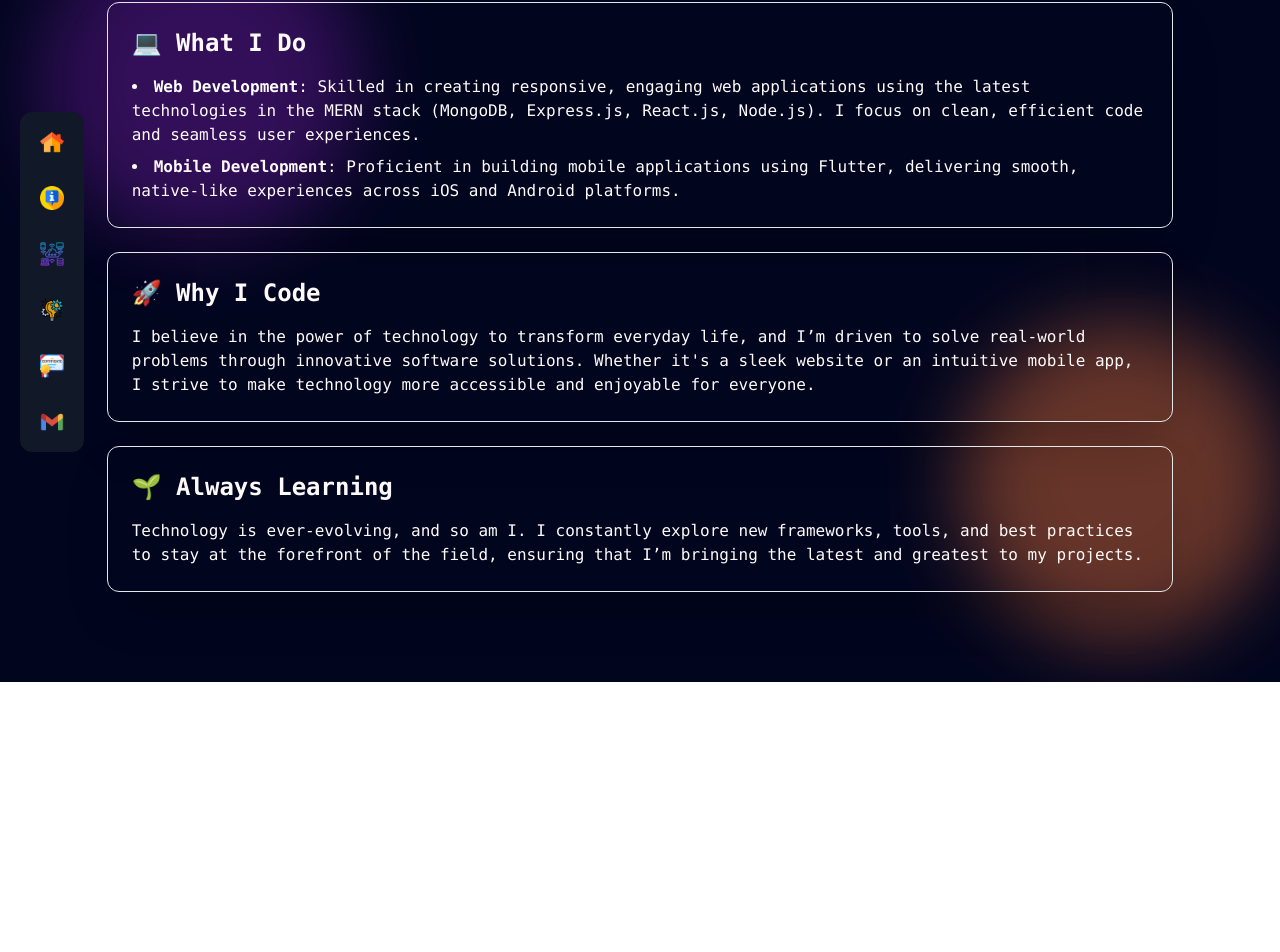
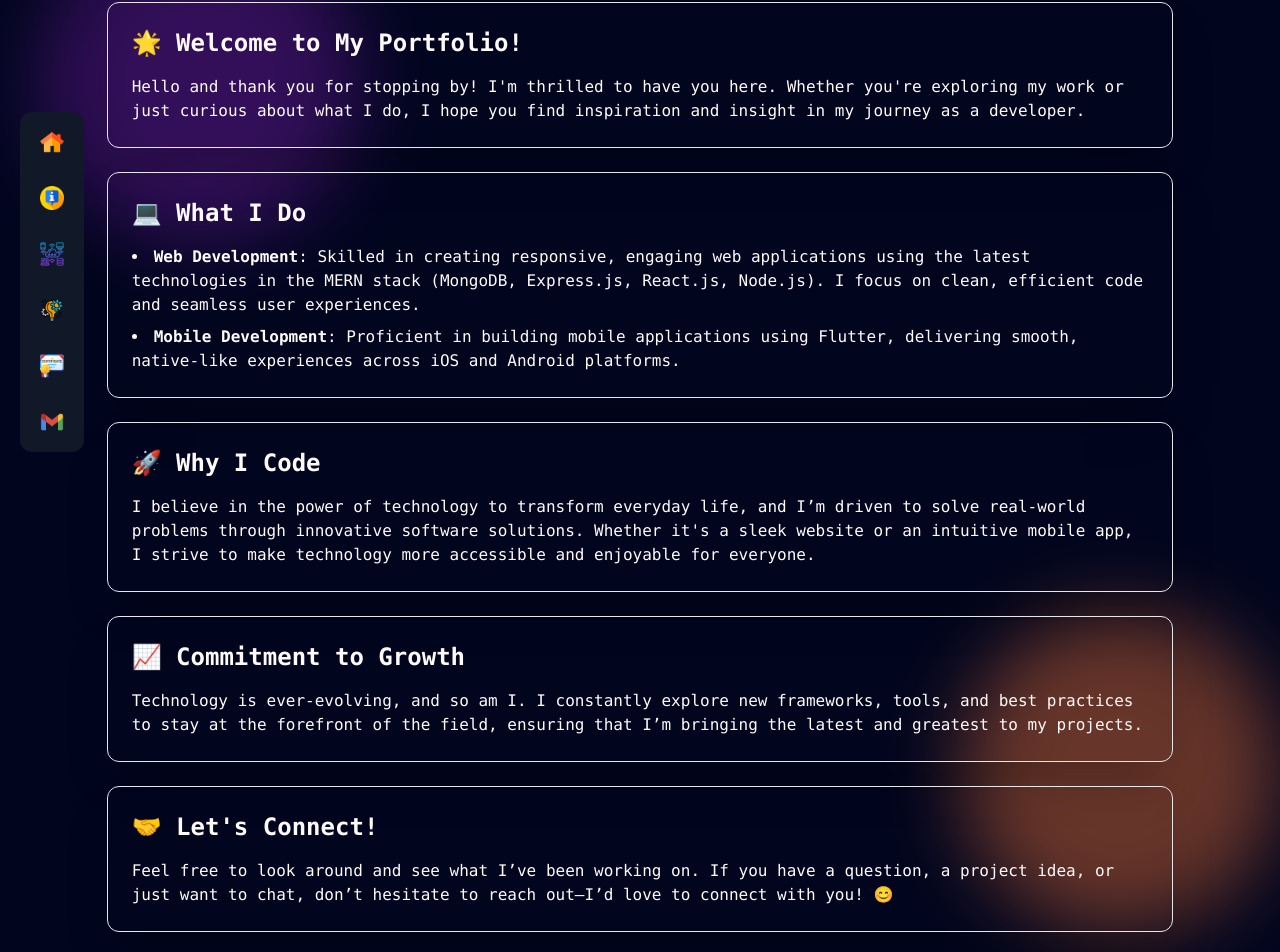
Before and after one commit to Parthiban68/portfolio, a React (Vite) app: page /about in a window 1280 px wide. Shown: the part 118-1070 px from the top of the page. Before the commit the page ends 800 px from the top, so only its background shows below. Built offline with nearby package versions, Linux system fonts and the light colour scheme.

Commit message:
contents moved to index file

```diff
--- a/src/Components/Pages/AboutUs.jsx
+++ b/src/Components/Pages/AboutUs.jsx
@@ -4,33 +4,67 @@ import { motion } from "framer-motion";
 const aboutSections = [
   {
     id: 1,
+    title: "🌟 Welcome to My Portfolio!",
+    content: (
+      <p className="text-base text-custom-white font-mono">
+        Hello and thank you for stopping by! I'm thrilled to have you here.
+        Whether you're exploring my work or just curious about what I do, I hope
+        you find inspiration and insight in my journey as a developer.
+      </p>
+    ),
+  },
+  {
+    id: 2,
     title: "💻 What I Do",
     content: (
       <ul className="list-disc list-inside text-gray-800 space-y-2 font-mono">
         <li className="text-base text-custom-white">
-          <strong className="text-white">Web Development</strong>: Skilled in creating responsive, engaging web applications using the latest technologies in the MERN stack (MongoDB, Express.js, React.js, Node.js). I focus on clean, efficient code and seamless user experiences.
+          <strong className="text-white">Web Development</strong>: Skilled in
+          creating responsive, engaging web applications using the latest
+          technologies in the MERN stack (MongoDB, Express.js, React.js,
+          Node.js). I focus on clean, efficient code and seamless user
+          experiences.
         </li>
         <li className="text-base text-custom-white">
-          <strong className="text-custom-white">Mobile Development</strong>: Proficient in building mobile applications using Flutter, delivering smooth, native-like experiences across iOS and Android platforms.
+          <strong className="text-custom-white">Mobile Development</strong>:
+          Proficient in building mobile applications using Flutter, delivering
+          smooth, native-like experiences across iOS and Android platforms.
         </li>
       </ul>
     ),
   },
   {
-    id: 2,
+    id: 3,
     title: "🚀 Why I Code",
     content: (
       <p className="text-base text-custom-white font-mono">
-        I believe in the power of technology to transform everyday life, and I’m driven to solve real-world problems through innovative software solutions. Whether it's a sleek website or an intuitive mobile app, I strive to make technology more accessible and enjoyable for everyone.
+        I believe in the power of technology to transform everyday life, and I’m
+        driven to solve real-world problems through innovative software
+        solutions. Whether it's a sleek website or an intuitive mobile app, I
+        strive to make technology more accessible and enjoyable for everyone.
       </p>
     ),
   },
   {
-    id: 3,
-    title: "🌱 Always Learning",
+    id: 4,
+    title: "📈 Commitment to Growth",
     content: (
       <p className="text-base text-custom-white font-mono">
-        Technology is ever-evolving, and so am I. I constantly explore new frameworks, tools, and best practices to stay at the forefront of the field, ensuring that I’m bringing the latest and greatest to my projects.
+        Technology is ever-evolving, and so am I. I constantly explore new
+        frameworks, tools, and best practices to stay at the forefront of the
+        field, ensuring that I’m bringing the latest and greatest to my
+        projects.
+      </p>
+    ),
+  },
+  {
+    id: 5,
+    title:"🤝 Let's Connect!",
+    content: (
+      <p className="text-base text-custom-white font-mono">
+        Feel free to look around and see what I’ve been working on. If you have
+        a question, a project idea, or just want to chat, don’t hesitate to
+        reach out—I’d love to connect with you! 😊
       </p>
     ),
   },
@@ -53,7 +87,6 @@ const AboutUs = () => {
 
   return (
     <div className="w-full min-h-screen bg-primary flex flex-col items-center justify-start py-10 relative">
-
       <div className="w-60 sm:w-80 h-60 sm:h-80 bg-cricleone absolute top-10 left-10 blur-2xl opacity-30 overflow-hidden rounded-full"></div>
       <div className="w-60 sm:w-80 h-60 sm:h-80 bg-cricletwo absolute bottom-10 right-0 blur-2xl opacity-40 overflow-hidden rounded-full"></div>
       <motion.h2
@@ -76,10 +109,10 @@ const AboutUs = () => {
             key={section.id}
             className="p-6 bg-transparent rounded-xl shadow-2xl border z-10"
             variants={cardVariants}
-            whileHover={{ scale: 1.10 }}
+            whileHover={{ scale: 1.1 }}
             initial={{ opacity: 0, y: 100 }}
-        animate={{ opacity: 1, y: 0 }}
-        transition={{ duration: 0.9 }}
+            animate={{ opacity: 1, y: 0 }}
+            transition={{ duration: 0.9 }}
           >
             <h3 className="text-2xl font-semibold text-custom-white mb-4 font-mono">
               {section.title}
--- a/src/Components/Pages/Certificate.jsx
+++ b/src/Components/Pages/Certificate.jsx
@@ -1,43 +1,17 @@
 import React from "react";
 import { motion } from "framer-motion";
-
-const certificates = [
-  {
-    id: 1,
-    title: "Docker and Kubernetes Fundamentals",
-    details: "Scaler Masterclass Certification",
-    img: "/assets/certificates/certificate1.jpg",
-  },
-  {
-    id: 2,
-    title: "Kafka and Zookeeper Masterclass",
-    details: "In-depth understanding of Kafka",
-    img: "/assets/certificates/certificate2.jpg",
-  },
-  {
-    id: 3,
-    title: "MERN Stack Development",
-    details: "KGisl Micro College Certificate",
-    img: "/assets/certificates/certificate3.jpg",
-  },
-  {
-    id: 4,
-    title: "React and Node.js Development",
-    details: "Advanced MERN Stack Skills",
-    img: "/assets/certificates/certificate4.jpg",
-  },
-];
+import { certificates } from "../../constants";
 
 const Certificate = () => {
   const cardAnimation = {
-    hidden: { opacity: 0, y: 50 }, // Cards start faded and below their position
-    visible: { opacity: 1, y: 0 }, // Cards fade in and slide up
-    hover: { scale: 1.05 }, // Enlarge slightly on hover
+    hidden: { opacity: 0, y: 50 },
+    visible: { opacity: 1, y: 0 },
+    hover: { scale: 1.05 },
   };
 
   const headingAnimation = {
-    hidden: { opacity: 0, y: -50 }, // Heading starts above and faded
-    visible: { opacity: 1, y: 0 }, // Heading slides down and fades in
+    hidden: { opacity: 0, y: -50 },
+    visible: { opacity: 1, y: 0 },
   };
 
   return (
--- a/src/Components/Pages/Projects.jsx
+++ b/src/Components/Pages/Projects.jsx
@@ -1,33 +1,8 @@
 // ProjectPage.js
 import React from 'react';
 import { motion } from 'framer-motion';
+import { projects } from '../../constants';
 
-const projects = [
-  {
-    id: 1,
-    title: 'Hostel Management',
-    description: 'An advanced software solution to streamline hostel administration, managing student accommodations, payments, and maintenance requests.',
-    image: 'https://via.placeholder.com/300x200',
-  },
-  {
-    id: 2,
-    title: 'Certificate Locker',
-    description: 'A secure and centralized platform for storing and managing digital certificates with encryption and authentication.',
-    image: 'https://via.placeholder.com/300x200',
-  },
-  {
-    id: 3,
-    title: 'Hostel Management',
-    description: 'An advanced software solution to streamline hostel administration, managing student accommodations, payments, and maintenance requests.',
-    image: 'https://via.placeholder.com/300x200',
-  },
-  {
-    id: 4,
-    title: 'Certificate Locker',
-    description: 'A secure and centralized platform for storing and managing digital certificates with encryption and authentication.',
-    image: 'https://via.placeholder.com/300x200',
-  },
-];
 
 const ProjectCard = ({ title, description, image, custom }) => {
   return (
```
Also changed, not shown: src/constants/index.js (+53 -146 lines).
